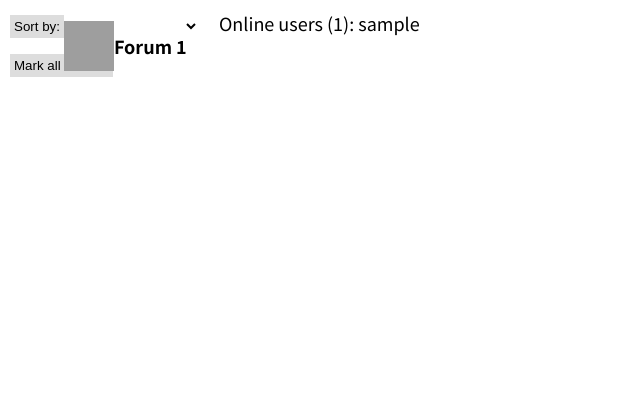
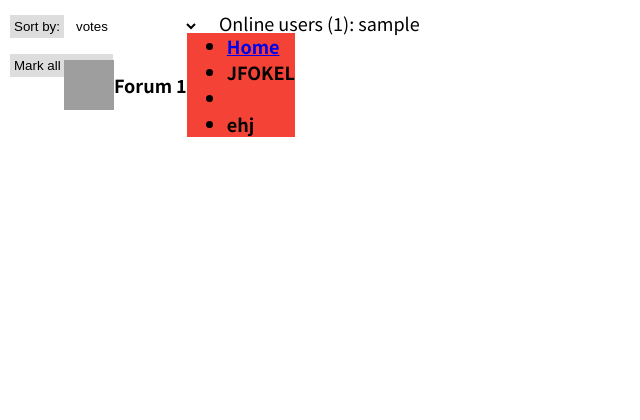
Before and after one commit to ethandhunt/Forum1, a PHP site: page /forum.php in a window 1280 px wide. Shown: the top 420 px of the page, without its empty margins (0-640 px from the left). Run offline with PHP 8.4, Linux system fonts and the light colour scheme; the visitor is signed in with stand-in values (Sample User, id 1); data that the repository does not hold is empty; grey boxes are pictures that could not be loaded.

Commit message:
modified:   includes/header.php 	modified:   style/style.css

```diff
--- a/includes/header.php
+++ b/includes/header.php
@@ -1,4 +1,4 @@
-<header>
+<div class="header">
     <img src="images/logo.jpg" class="logo">
     <div>
         Forum 1
@@ -10,4 +10,4 @@
          <li><a></a></li>
          <li><a>ehj</a></li>
      </ul>
-</header>
+</div>
--- a/style/style.css
+++ b/style/style.css
@@ -26,7 +26,7 @@ body {
 /* end navbar css */
 
 /* header css */
-header {
+.header {
     position: absolute;
 
     font-weight: 700;
@@ -41,7 +41,11 @@ header {
     z-index: 1;
 }
 
-li, a {
+.nav-links {
+    background-color: #f44336;
+}
+
+/* li, a {
     text-decoration: none;
     color: rgb(255, 255, 255);
 }
@@ -58,9 +62,9 @@ li, a {
 
 .nav-links a:hover {
     color: #ff2f2f;
-}
+} */
 
-header .logo {
+.header .logo {
     width: 50px;
     height: 50px;
 
```
